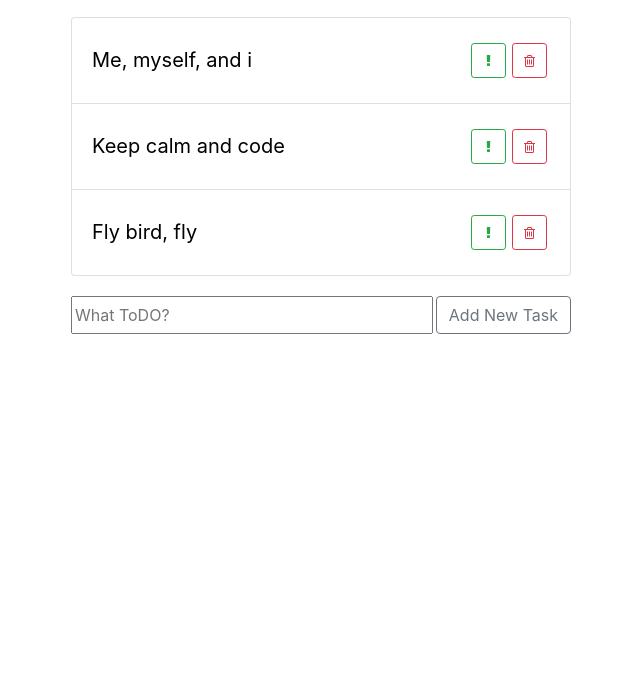
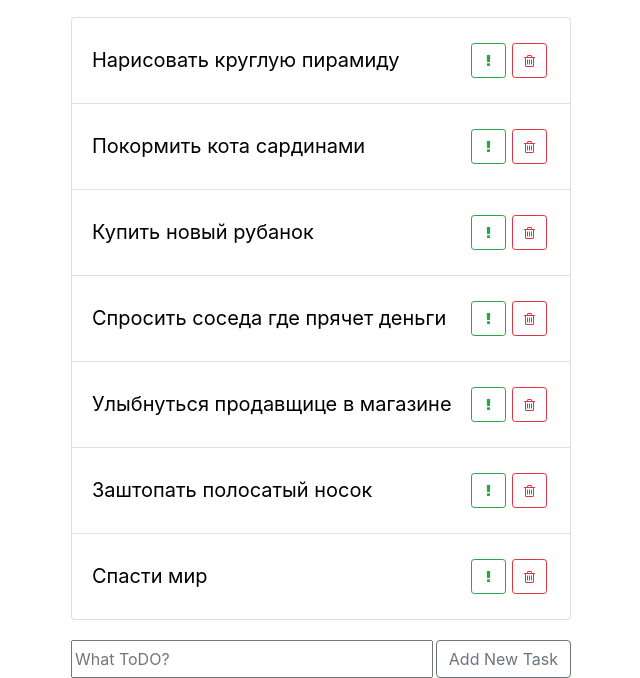
Before and after one commit to santelar/To-do-simple-React, a React app: page / in a window 1280 px wide. Shown: the part 138-816 px from the top of the page, without its empty margins (319-959 px from the left). Built offline with nearby package versions, Linux system fonts and the light colour scheme.

Commit message:
fix: add's bug

```diff
--- a/src/components/App/App.js
+++ b/src/components/App/App.js
@@ -20,9 +20,13 @@ function App() {
   }
 
   const [todosData, setTodosData] = React.useState([
-    createItem("Me, myself, and i"),
-    createItem("Keep calm and code"),
-    createItem("Fly bird, fly")
+    createItem("Нарисовать круглую пирамиду"),
+    createItem("Покормить кота сардинами"),
+    createItem("Купить новый рубанок"),
+    createItem("Спросить соседа где прячет деньги"),
+    createItem("Улыбнуться продавщице в магазине"),
+    createItem("Заштопать полосатый носок"),
+    createItem("Спасти мир")
 
   ]); //
 
@@ -34,7 +38,7 @@ function App() {
 
     const oldItem = todosData[index]; //выбираю эту карточку в переменную, выбирается карточка с id 1
 
-    const newItem = { //меняю в старом итеме занчение boolen-ключа done/important в зависимости от того что было щелкнуто в TodoListItem и сохраняю в переменную
+    const newItem = { //меняю в старом айтеме значение done/important в зависимости от того был ли нажат айтем и сохраняю в переменную
       ...oldItem,
       [propName]: propValue,
     };
@@ -42,7 +46,7 @@ function App() {
     const newArray = [
       ...todosData.slice(0, index), //вставляю вместо старой карточки со старым значением done/important новую карточку, заменяя карточку по index'у
       newItem,
-      ...todosData.slice(index + 1), // но оно не заменяется) *feelsbadman*
+      ...todosData.slice(index + 1),
     ]
 
     setTodosData(newArray)
--- a/src/components/TodoList/TodoList.js
+++ b/src/components/TodoList/TodoList.js
@@ -4,13 +4,16 @@ import TodoListItem from '../TodoListItem/TodoListItem'
 
 function TodoList ( { todoData, onDelete, changeTodoItem}) {
 
-    const elements = todoData.map((item) => { //раскладывается на новый массив замещая старый с новыми id
+    const elements = todoData.map((item) => {
+        //создаем новый массив на основе старого, элементы получают новые id
 
         return (
             <li key={item.id} className="list-group-item todo__list-item">
-                <TodoListItem item={ item }  /* прокидываю итем для того, чтобы взять lable, id, и состояния done/important для передачи в changeTodoItem*/
+                <TodoListItem item={ item }
+                // пробрасываем состояние выполнен/важное для changeTodoItem и взять его label
                     onDelete = { () => onDelete(item.id) }
-                    changeTodoItem = { changeTodoItem } /* прокидываю функцию в итем */
+                    changeTodoItem = { changeTodoItem }
+                // пробрасываем функцию для ее вызова из айтема напрямую
                 />
             </li>
         )
--- a/src/index.css
+++ b/src/index.css
@@ -3,20 +3,14 @@
 @import './blocks/todo/todo__list/todo__list.css';
 @import './blocks/todo/todo__list-item/todo-list-item.css';
 @import './blocks/todo/todo__input/todo__input.css';
-
 @import './blocks/todo/todo__container/todo_container.css';
-
-
 @import './blocks/todo/todo__button-container/todo__button-container.css';
 @import './blocks/todo/todo__button/todo__button.css';
 @import './blocks/todo/todo__button/_active/todo__button_active.css';
 @import './blocks/todo/todo__counter/todo__counter.css';
-
 @import './blocks/todo/todo__container/_li/todo__container_li.css';
 @import './blocks/todo/todo__container/_header/todo__container_header.css';
-
 @import './blocks/todo/todo__list-item-button/todo__list-item-button.css';
-
 @import './blocks/todo/todo__list-item/_done/todo__list-item_done.css';
 @import './blocks/todo/todo__list-item/_important/todo__list-item_important.css';
 @import './blocks/todo/todo__button-add/todo__button-add.css';
--- a/src/index.js
+++ b/src/index.js
@@ -11,7 +11,4 @@ ReactDOM.render(
   document.getElementById('root')
 );
 
-// If you want to start measuring performance in your app, pass a function
-// to log results (for example: reportWebVitals(console.log))
-// or send to an analytics endpoint. Learn more: https://bit.ly/CRA-vitals
 reportWebVitals();
```
Also changed, not shown: src/components/TodoListItem/TodoListItem.js (+0 -10 lines), 1 other file.
